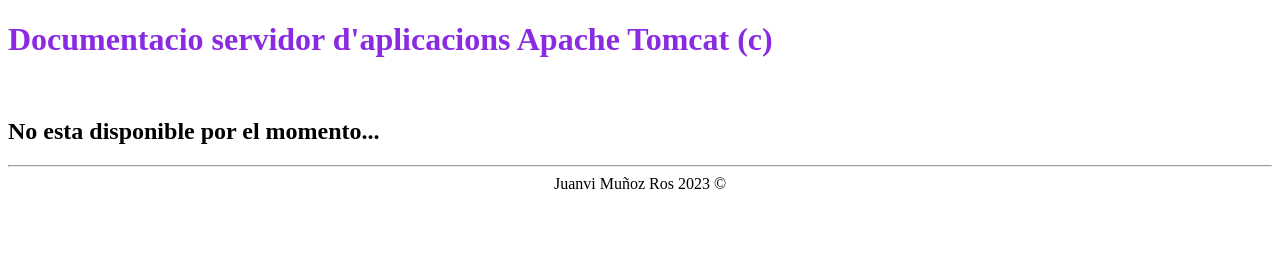
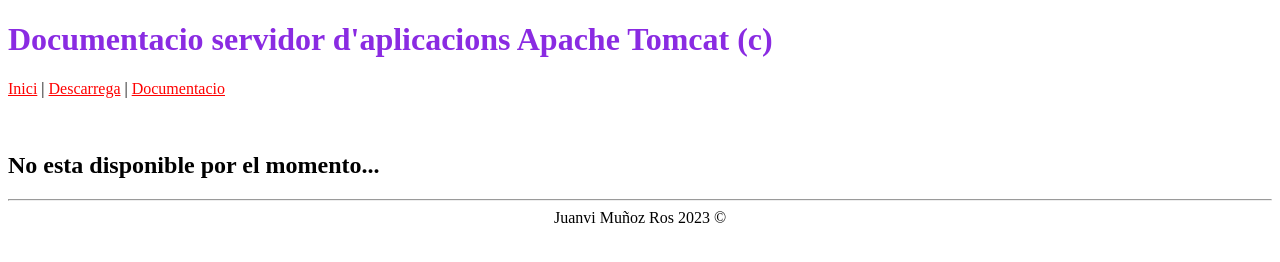
Before and after one commit to Juanvi2005/Treballhtml2, a plain HTML site: page docu.html in a window 1280 px wide. Drawn offline with Linux system fonts and the light colour scheme.

Commit message:
Update docu.html

```diff
--- a/docu.html
+++ b/docu.html
@@ -5,7 +5,13 @@
 <link rel="stylesheet" href="CSS/estils.css" type="text/css" media="all">
 </head>
 <body>
+
 <h1>Documentacio servidor d'aplicacions Apache Tomcat (c)</h1>
+<p>
+    <a href="index.html">Inici</a> |
+    <a href="descarrega.html">Descarrega</a> |
+    <a href="docu.html">Documentacio</a>
+</p>
 <br>
 <h2>No esta disponible por el momento...</h2>
 <hr>
```
